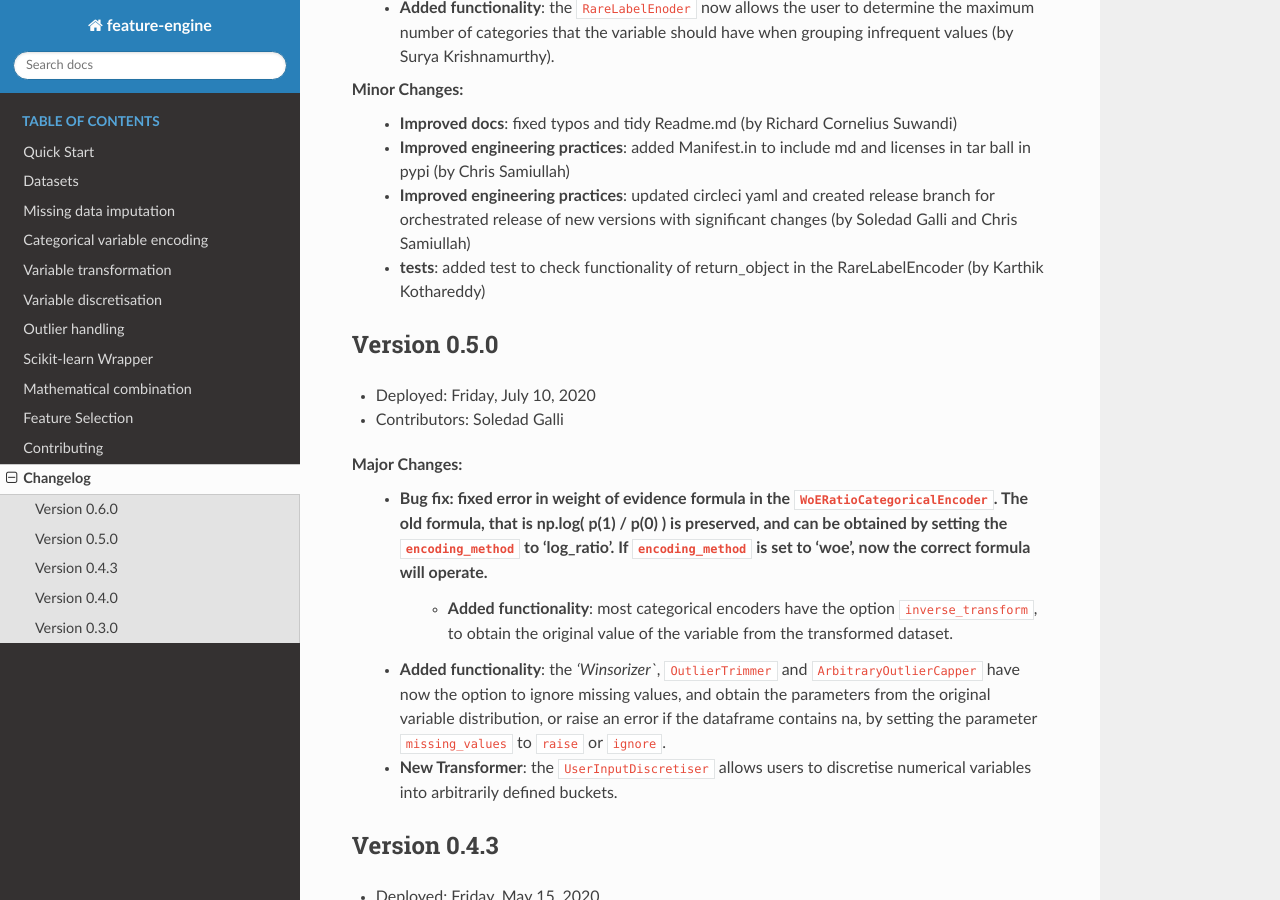
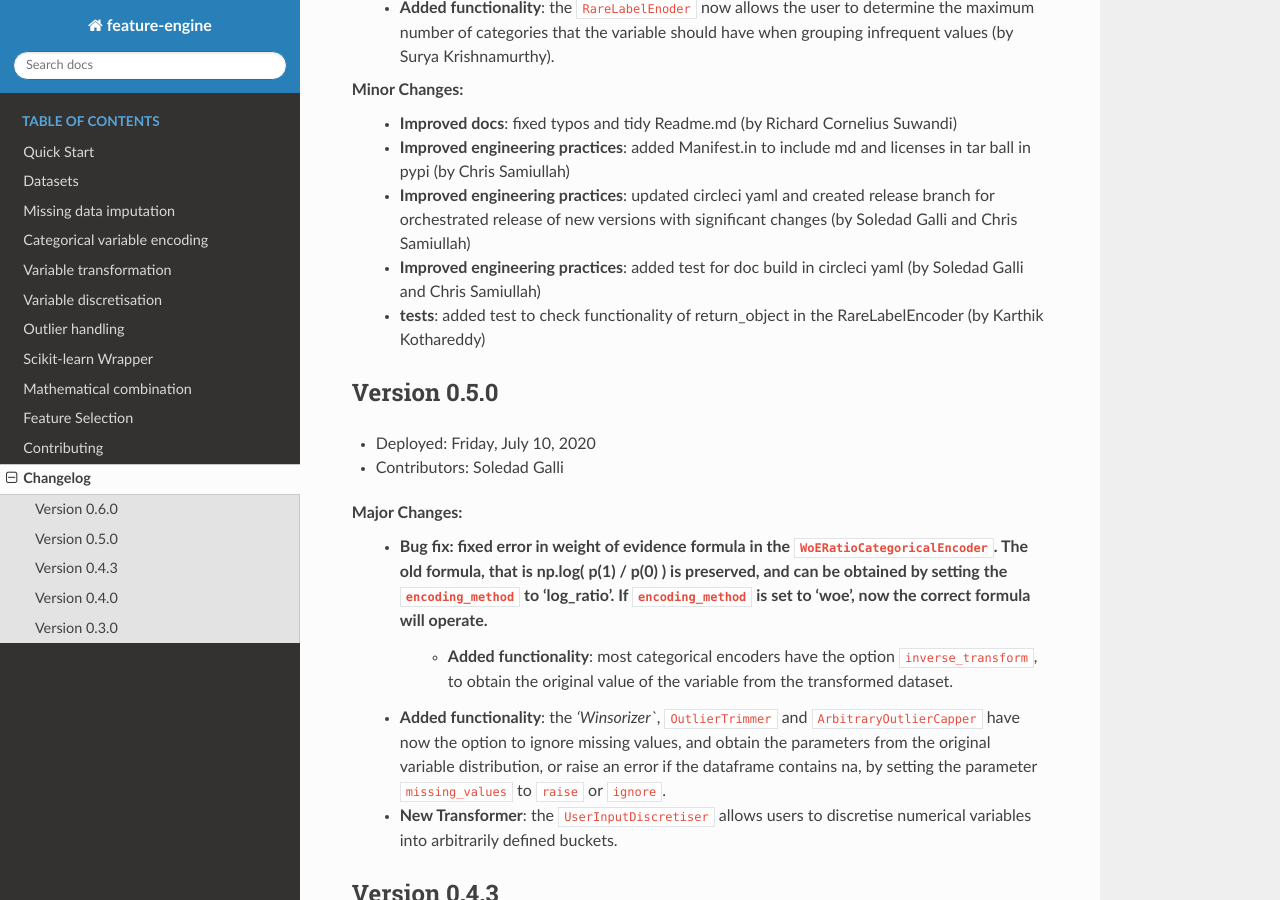
Before and after one commit to feature-engine/feature_engine, a Sphinx documentation site: the page built from docs/changelog.rst, in a window 1280 px wide and 900 px high, scrolled down 925 px. Built offline with Sphinx 7.4.7 and the Read the Docs theme 2.0.0, drawn with Linux system fonts in a browser that asks for light colours; the version number could not be read and is left out.

Commit message:
added test doc build

```diff
--- a/docs/changelog.rst
+++ b/docs/changelog.rst
@@ -32,6 +32,7 @@ Minor Changes:
     - **Improved docs**: fixed typos and tidy Readme.md (by Richard Cornelius Suwandi)
     - **Improved engineering practices**: added Manifest.in to include md and licenses in tar ball in pypi (by Chris Samiullah)
     - **Improved engineering practices**: updated circleci yaml and created release branch for orchestrated release of new versions with significant changes (by Soledad Galli and Chris Samiullah)
+    - **Improved engineering practices**: added test for doc build in circleci yaml (by Soledad Galli and Chris Samiullah)
     - **tests**: added test to check functionality of return_object in the RareLabelEncoder (by Karthik Kothareddy)
 
 
```
